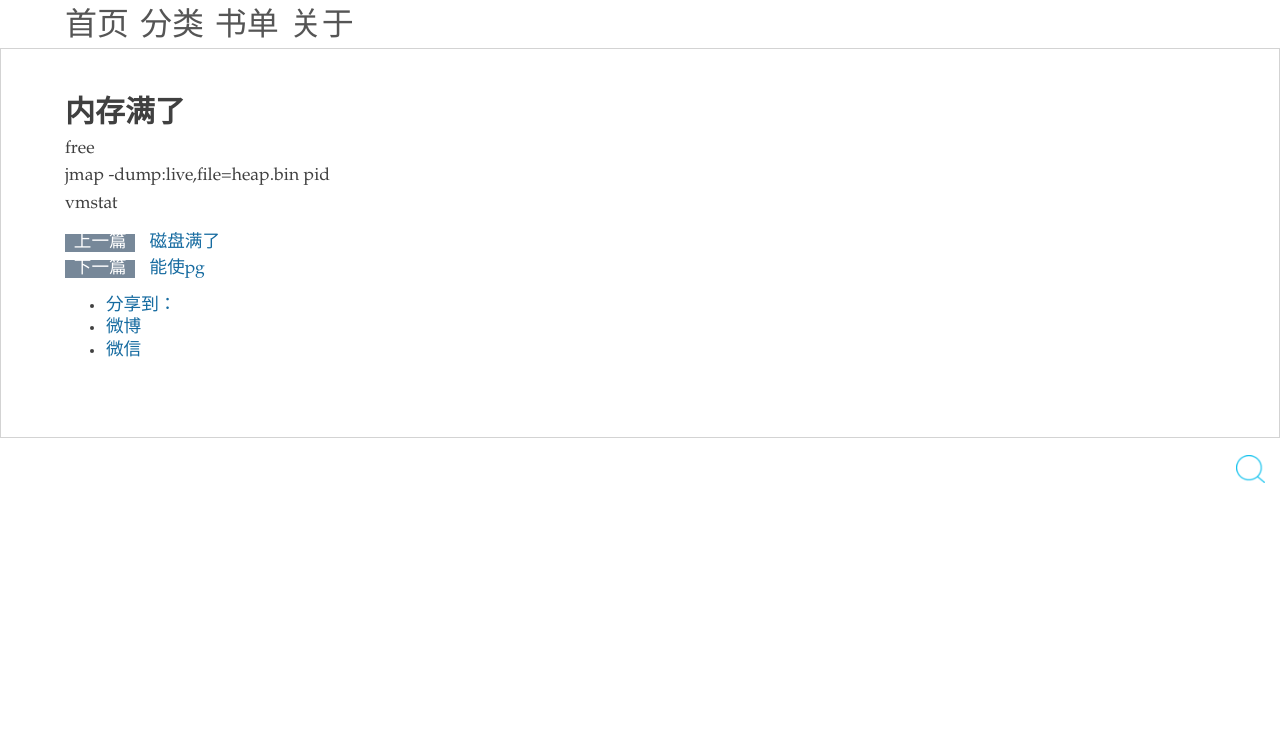
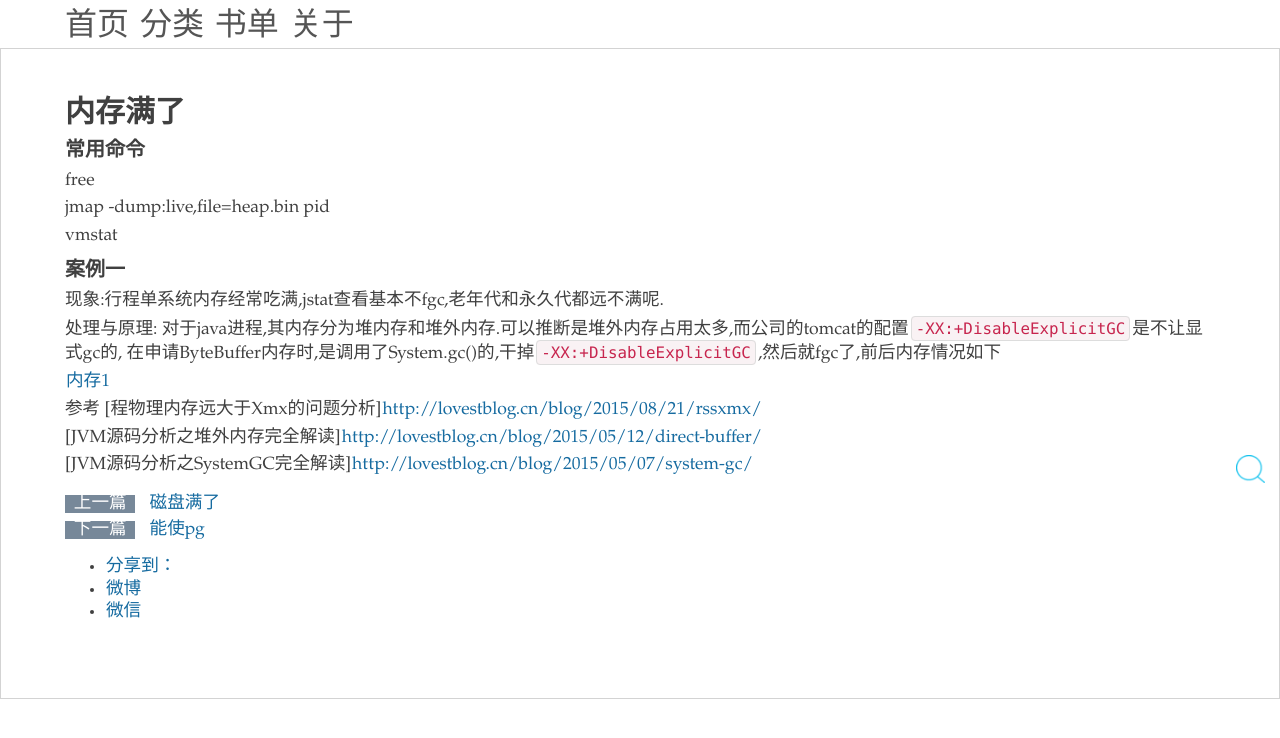
Before and after one commit to zy123a/lcj1992.github.com, a Jekyll site: the page built from _posts/performance/2015-12-17-memoryFull.md, in a window 1280 px wide. Shown: the top 738 px of the page. Built offline with Jekyll 4.4.1, drawn with Linux system fonts in a browser that asks for light colours; nearby versions of some CDN libraries; comment, search, counter and statistics services are not loaded.

Commit message:
annotation

```diff
--- a/_posts/performance/2015-12-17-memoryFull.md
+++ b/_posts/performance/2015-12-17-memoryFull.md
@@ -2,10 +2,29 @@
 layout: post
 title: 内存满了
 categories: performance
+tags: xmx oomkiller Res Rss
 ---
+
+#### 常用命令
 
 free
 
 jmap -dump:live,file=heap.bin pid
 
 vmstat
+
+#### 案例一
+
+现象:行程单系统内存经常吃满,jstat查看基本不fgc,老年代和永久代都远不满呢.
+
+处理与原理: 对于java进程,其内存分为堆内存和堆外内存.可以推断是堆外内存占用太多,而公司的tomcat的配置`-XX:+DisableExplicitGC`是不让显式gc的,
+在申请ByteBuffer内存时,是调用了System.gc()的,干掉`-XX:+DisableExplicitGC`,然后就fgc了,前后内存情况如下
+
+[内存1](/images/performance/memory_full_1.png)
+
+参考
+[程物理内存远大于Xmx的问题分析]<http://lovestblog.cn/blog/2015/08/21/rssxmx/>
+
+[JVM源码分析之堆外内存完全解读]<http://lovestblog.cn/blog/2015/05/12/direct-buffer/>
+
+[JVM源码分析之SystemGC完全解读]<http://lovestblog.cn/blog/2015/05/07/system-gc/>
```
Also changed, not shown: pages/booklist.md (+15 -0 lines), images/performance/memory_full_1.png (added).
